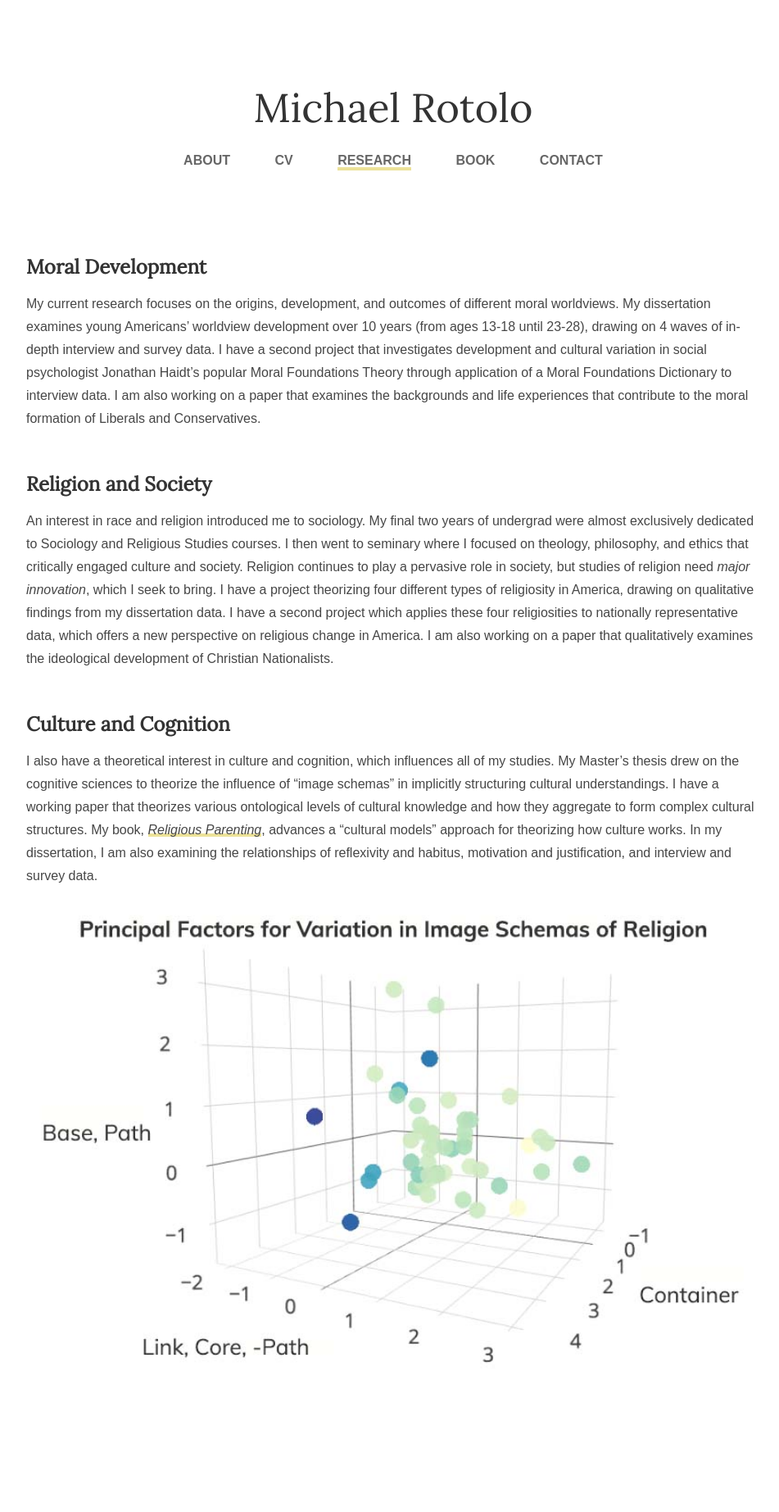
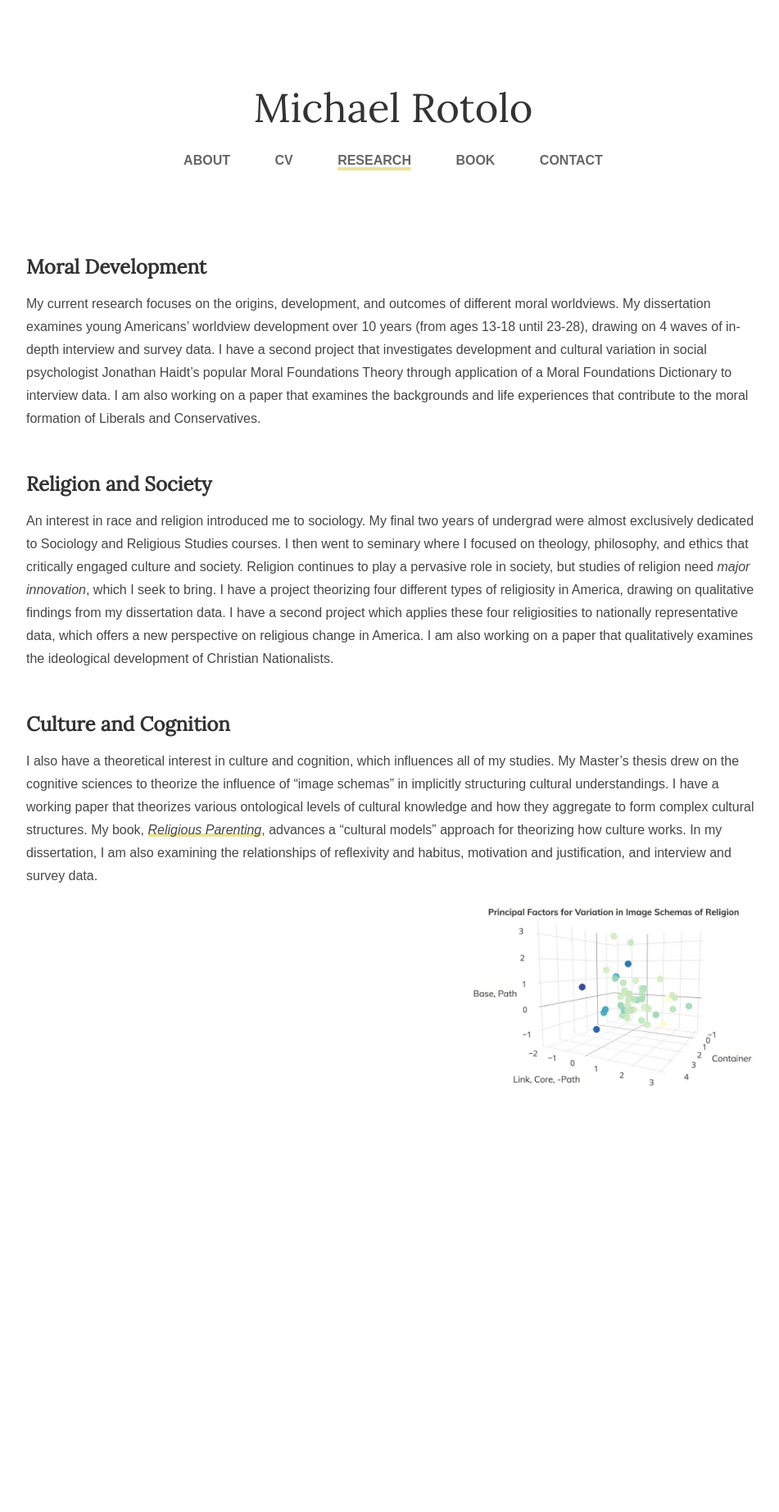
Before and after one commit to michaelrotolo/github.io, a Jekyll site: the page built from research/index.html, in a window 1280 px wide. Shown: the whole page at 82% size, without its empty margins (160-1111 px from the left). Built offline with Jekyll 4.4.1, drawn with Linux system fonts in a browser that asks for light colours; some web fonts are replaced; after the commit the page ends 1356 px from its top, so only the background shows below that.

Commit message:
Update main.css

```diff
--- a/css/main.css
+++ b/css/main.css
@@ -142,6 +142,12 @@ p, ul, li {
         margin:0 5% 20px 0;
         width:40%;
     }
+    .image-right-research {
+        max-width: 375px;
+        width:40%;
+        float:right;
+        margin:0 0 20px 5%;
+    }
 }
 
 
```
